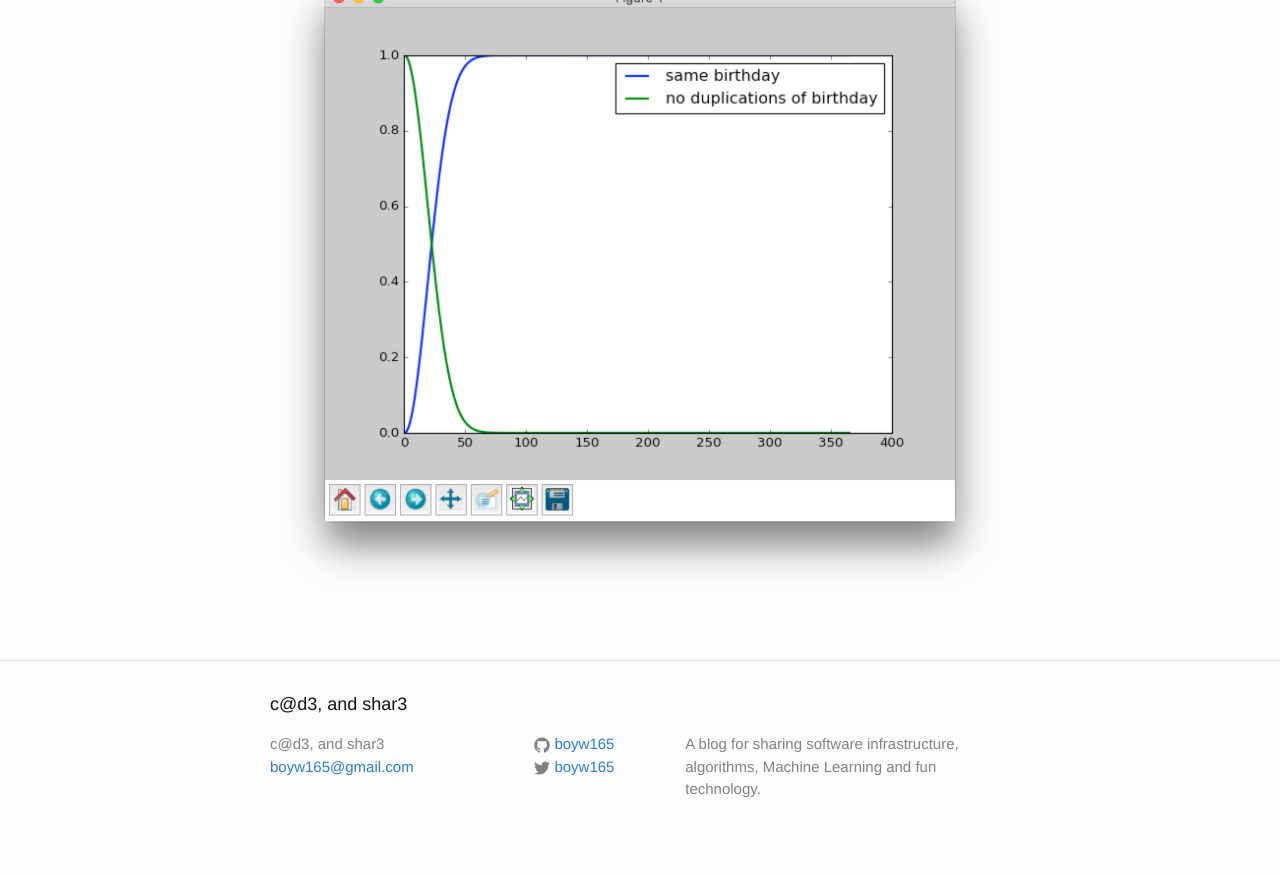
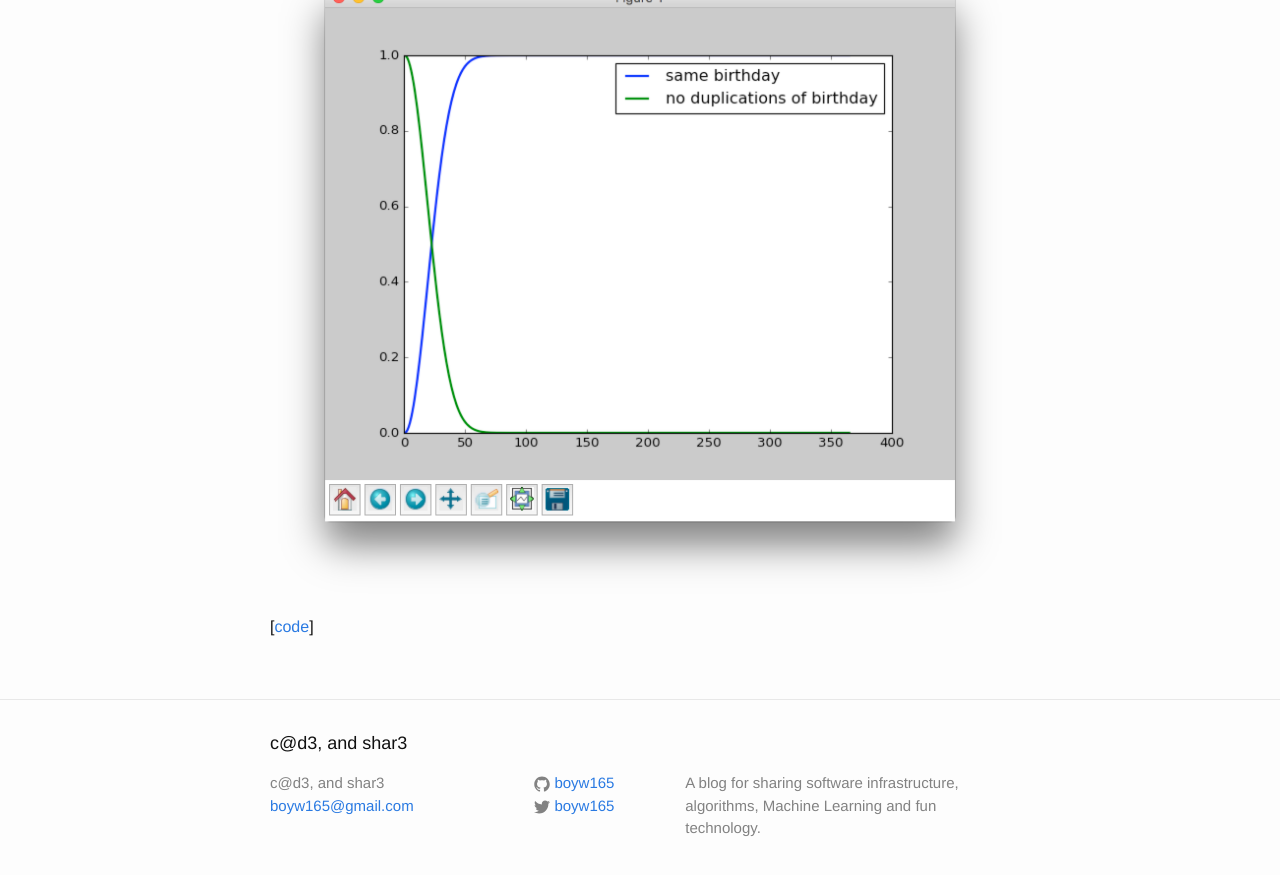
Before and after one commit to boyw165/boyw165.github.io, a Jekyll site: the page built from _posts/probability/2016-08-06-birthday-permutations.md, in a window 1280 px wide and 900 px high, scrolled down 1630 px. Shown: the top 875 px of the window. Built offline with Jekyll 4.4.1, drawn with Linux system fonts in a browser that asks for light colours; nearby versions of some CDN libraries; formulas are drawn with MathJax 3.

Commit message:
Update `2016-08-06-birthday-permutations.md`.

```diff
--- a/_posts/probability/2016-08-06-birthday-permutations.md
+++ b/_posts/probability/2016-08-06-birthday-permutations.md
@@ -71,3 +71,5 @@ Let's Plot
 It is tempting to guess that we would need about $$\frac{1}{2}$$ this number, or $$183$$, but the answer is $$23$$. From the chart we can see the probability that two people have same birthday is almost $$1$$ when there're more than $$100$$ people in a room.
 
 ![...](/images/2016-08-06-birthday-permutations/fig-02.png)
+
+[[code](https://github.com/boyw165/my-probability-practice/blob/master/permutations-and-combinations/ex-birthday.py)]
```
